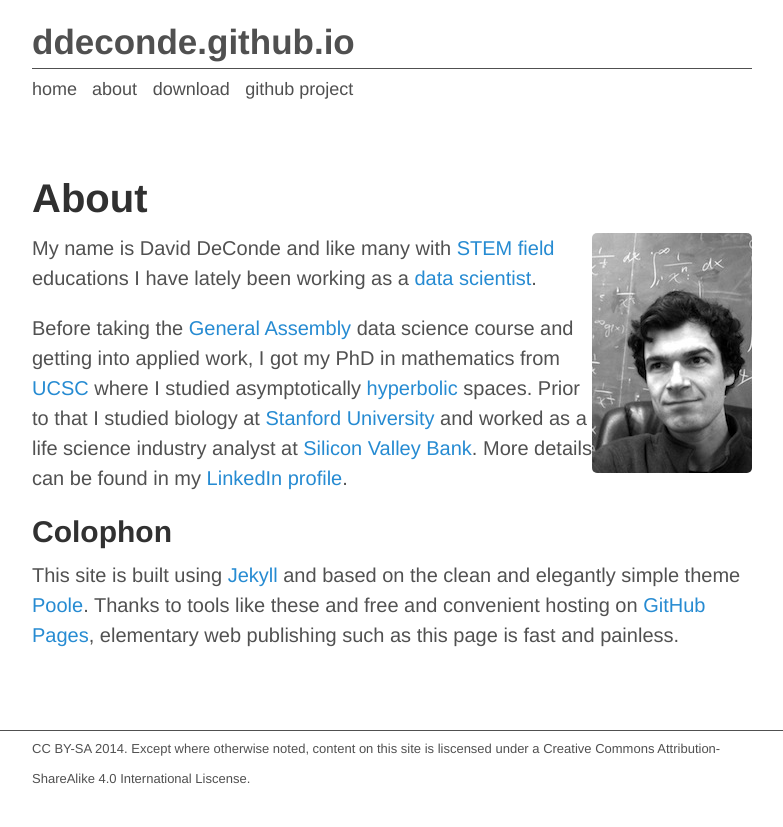
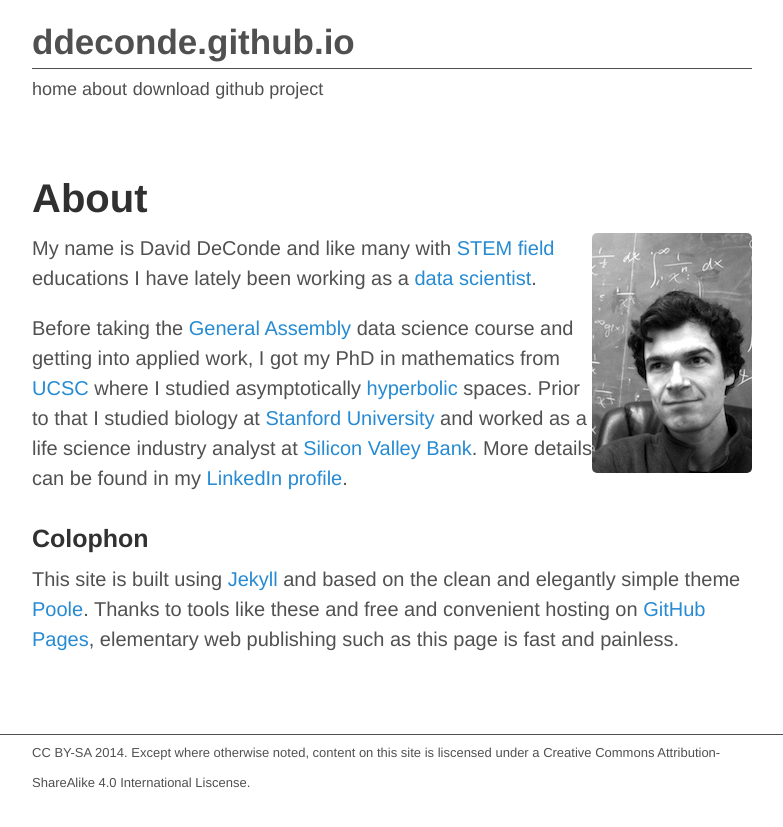
Before and after one commit to ddeconde/ddeconde.github.io, a Jekyll site: the page built from about.md, in a window 1280 px wide. Shown: the top 827 px of the page, without its empty margins (248-1031 px from the left). Built offline with Jekyll 4.4.1, drawn with Linux system fonts in a browser that asks for light colours; Markdown is read by kramdown in place of the engine named in the settings.

Commit message:
back to poole

```diff
--- a/about.md
+++ b/about.md
@@ -9,6 +9,6 @@ My name is David DeConde and like many with [STEM field](http://en.wikipedia.org
 Before taking the [General Assembly](https://generalassemb.ly/education/data-science) data science course and getting into applied work, I got my PhD in mathematics from [UCSC](http://www.math.ucsc.edu) where I studied asymptotically [hyperbolic](http://en.wikipedia.org/wiki/Hyperbolic_manifold) spaces. Prior to that I studied biology at [Stanford University](https://biology.stanford.edu) and worked as a life science industry analyst at [Silicon Valley Bank](http://www.svb.com/lifescience/). More details can be found in my [LinkedIn profile](https://www.linkedin.com/in/ddeconde).
 
 
-## Colophon ##
+### Colophon ###
 
 This site is built using [Jekyll](http://jekyllrb.com) and based on the clean and elegantly simple theme [Poole](http://getpoole.com). Thanks to tools like these and free and convenient hosting on [GitHub Pages](http://pages.github.com), elementary web publishing such as this page is fast and painless.
--- a/public/css/masthead-nav.css
+++ b/public/css/masthead-nav.css
@@ -76,8 +76,8 @@ html {
 .masthead-nav-item {
   display: inline;
   text-transform: lowercase;
-  margin: 0.4rem 0rem 0.4rem 0rem; /* top right bottom left */
-  padding: 0.4rem 0.5rem 0.4rem 0rem; /* top right bottom left */
+  margin: 0; /* top right bottom left */
+  padding: 0; /* top right bottom left */
   font-size: 90%;
 }
 
```
